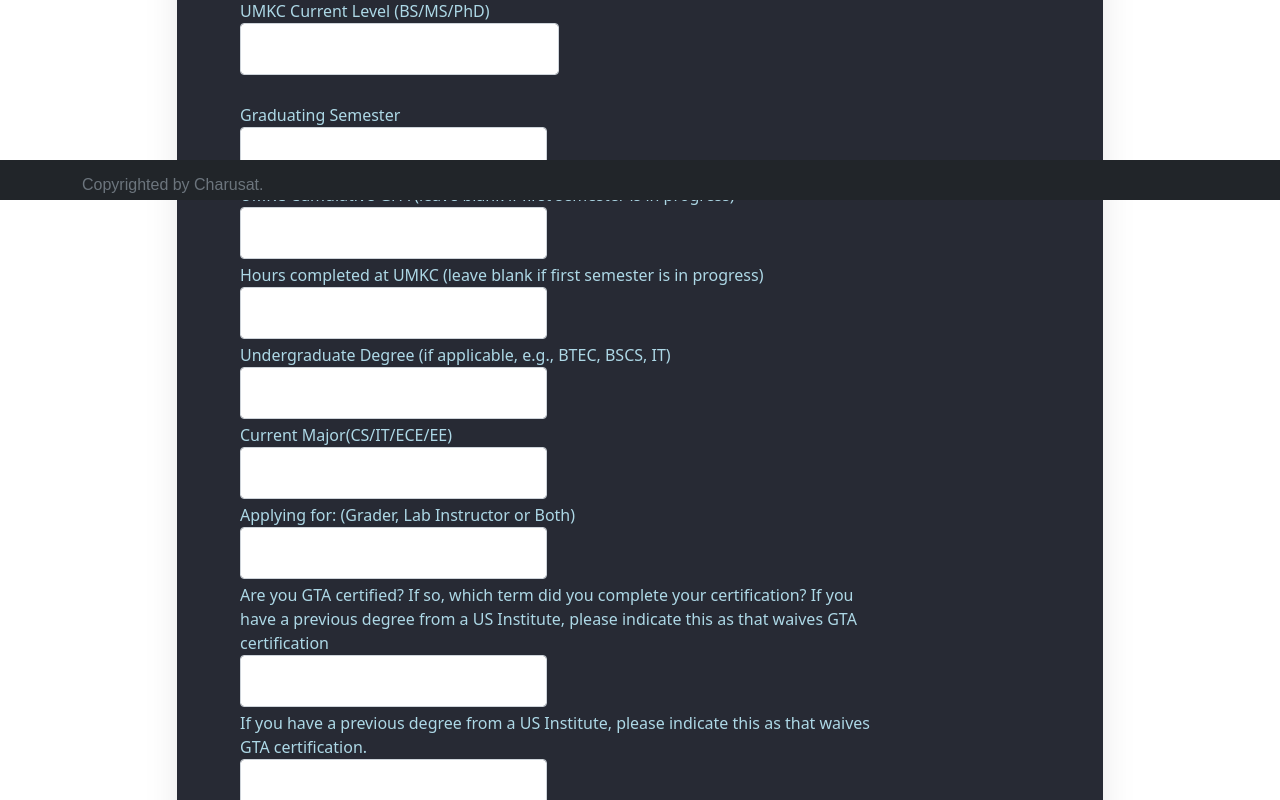
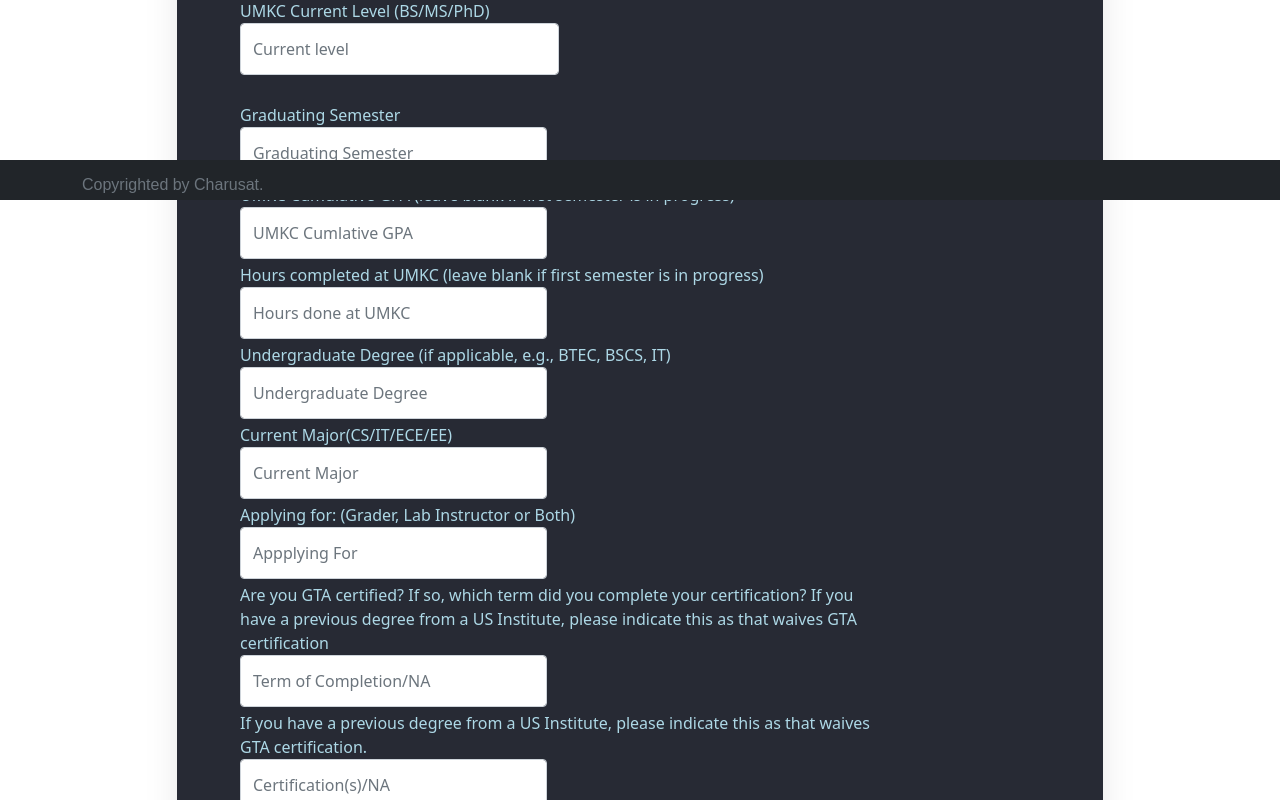
Before and after one commit to iradielmt/UMKCDepartmentProject, a Vue app in the folder gta-portal/: page /AppPage in a window 1280 px wide. Shown: the part 600-1400 px from the top of the page. Built offline with nearby package versions, Linux system fonts and the light colour scheme; the HTML template or start-up script is replaced by a standard one.

Commit message:
placeholders
added

```diff
--- a/gta-portal/src/assets/style.css
+++ b/gta-portal/src/assets/style.css
@@ -841,16 +841,16 @@ h1, h2, h3, h4, h5,
   border: 1px solid rgba(255, 255, 255, 0.2); }
   .form-control::-webkit-input-placeholder {
     /* Chrome/Opera/Safari */
-    color: rgba(255, 255, 255, 0.5) !important; }
+    color: black; }
   .form-control::-moz-placeholder {
     /* Firefox 19+ */
-    color: rgba(255, 255, 255, 0.5) !important; }
+    color: black; }
   .form-control:-ms-input-placeholder {
     /* IE 0+ */
-    color: rgba(255, 255, 255, 0.5) !important; }
+    color: black; }
   .form-control:-moz-placeholder {
     /* Firefox 18- */
-    color: rgba(255, 255, 255, 0.5) !important; }
+    color: black; }
   .form-control:focus, .form-control:active {
     background: transparent;
     border-color: rgba(255, 255, 255, 0.5) !important; }
--- a/gta-portal/src/components/Home/AppPage.vue
+++ b/gta-portal/src/components/Home/AppPage.vue
@@ -49,7 +49,7 @@
                <label for="" class="mt-1">UMKC Current Level (BS/MS/PhD)</label>
                </div>
                <div class="col-md-6">
-               <input type="text" class="form-control" placeholder="Clevel" v-model="CLevel" />
+               <input type="text" class="form-control" placeholder="Current level" v-model="CLevel" />
                </div>
 
                <div class="row mt-4">
@@ -57,56 +57,56 @@
                <label for="" class="mt-1">Graduating Semester</label>
                </div>
                <div class="col-md-6">
-               <input type="text" class="form-control" placeholder="GradSem" v-model="GradSemester" />
+               <input type="text" class="form-control" placeholder="Graduating Semester" v-model="GradSemester" />
                </div>
 
               <div>
               <label for="" class="mt-1">UMKC Cumulative GPA (leave blank if first semester is in progress) </label>
               </div>
               <div class="col-md-6">
-              <input type="text" class="form-control" placeholder="C_GPA" v-model="C_GPA" />
+              <input type="text" class="form-control" placeholder="UMKC Cumlative GPA" v-model="C_GPA" />
               </div>
 
               <div>
               <label for="" class="mt-1">Hours completed at UMKC (leave blank if first semester is in progress)</label>
               </div>
               <div class="col-md-6">
-              <input type="text" class="form-control" placeholder="hoursUMKC" v-model="hoursUMKC" />
+              <input type="text" class="form-control" placeholder="Hours done at UMKC" v-model="hoursUMKC" />
               </div>
 
               <div>
               <label for="" class="mt-1">Undergraduate Degree (if applicable, e.g., BTEC, BSCS, IT)</label>
               </div>
               <div class="col-md-6">
-              <input type="text" class="form-control" placeholder="UG_Degree" v-model="UG_Degree" />
+              <input type="text" class="form-control" placeholder="Undergraduate Degree" v-model="UG_Degree" />
               </div>
 
               <div>
               <label for="" class="mt-1">Current Major(CS/IT/ECE/EE)</label>
               </div>
               <div class="col-md-6">
-              <input type="text" class="form-control" placeholder="C_Major" v-model="C_Major" />
+              <input type="text" class="form-control" placeholder="Current Major" v-model="C_Major" />
               </div>
 
               <div>
               <label for="" class="mt-1">Applying for: (Grader, Lab Instructor or Both) </label>
               </div>
               <div class="col-md-6">
-              <input type="text" class="form-control" placeholder="App_For" v-model="App_For" />
+              <input type="text" class="form-control" placeholder="Appplying For" v-model="App_For" />
               </div>
 
               <div>
               <label for="" class="mt-1">Are you GTA certified? If so, which term did you complete your certification? If you have a previous degree from a US Institute, please indicate this as that waives GTA certification</label>
               </div>
               <div class="col-md-6">
-              <input type="text" class="form-control" placeholder="Cert" v-model="Cert" />
+              <input type="text" class="form-control" placeholder="Term of Completion/NA" v-model="Cert" />
               </div>
 
               <div>
               <label for="" class="mt-1">If you have a previous degree from a US Institute, please indicate this as that waives GTA certification.</label>
               </div>
               <div class="col-md-6">
-              <input type="text" class="form-control" placeholder="CertUni" v-model="CertUni" />
+              <input type="text" class="form-control" placeholder="Certification(s)/NA" v-model="CertUni" />
               </div>
 
              <div>
```
